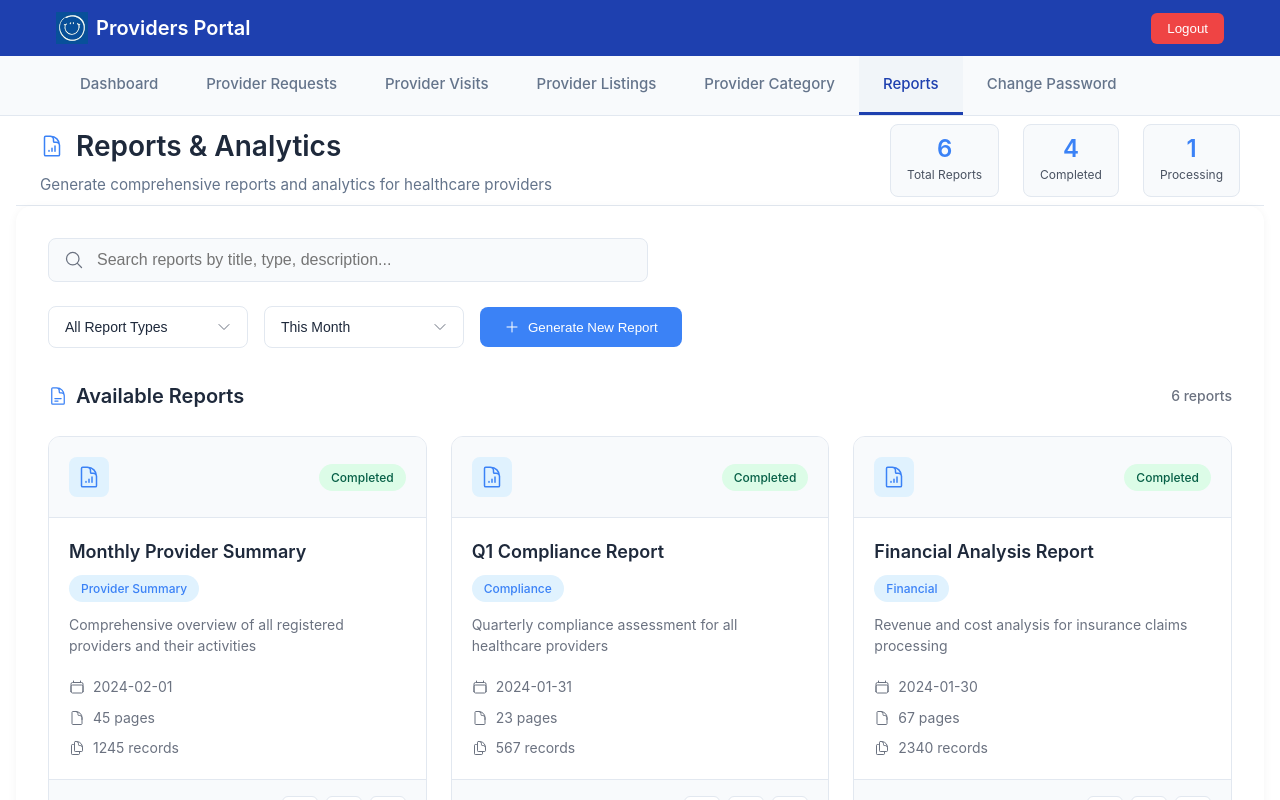
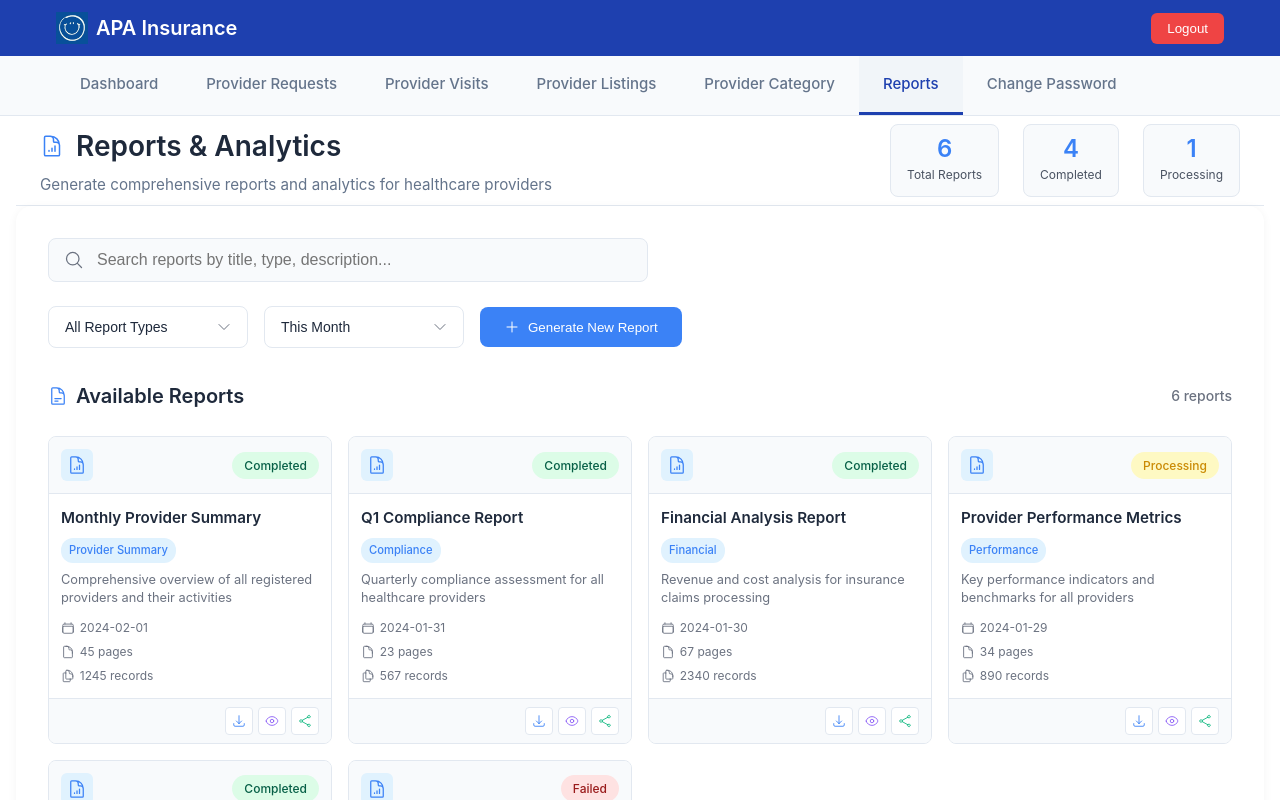
Before and after one commit to markwasilwa/apa-provider-mgmt-portal, a Vue app: page /reports in a window 1280 px wide. Shown: the top 800 px of the page. Built offline with nearby package versions, Linux system fonts and the light colour scheme.

Commit message:
redesigns 17

```diff
--- a/src/components/TopNavigation.vue
+++ b/src/components/TopNavigation.vue
@@ -3,7 +3,7 @@
     <div class="nav-container">
       <div class="logo">
         <img src="@/assets/happiness.jpeg" alt="Providers Portal" class="logo-img">
-        <span class="logo-text">Providers Portal</span>
+        <span class="logo-text">APA Insurance</span>
       </div>
       <div class="auth-section">
         <button class="login-btn" v-if="!isLoggedIn" @click="login">Login</button>
--- a/src/components/pages/Dashboard.vue
+++ b/src/components/pages/Dashboard.vue
@@ -5,7 +5,6 @@
       <div class="header-content">
         <div class="title-group">
           <h1 class="main-title">
-            <ChartBarIcon class="icon" />
             Providers Portal
           </h1>
           <p class="subtitle">Overview of system metrics and key performance indicators</p>
--- a/src/components/pages/Reports.vue
+++ b/src/components/pages/Reports.vue
@@ -619,14 +619,14 @@ onMounted(() => {
 /* Reports Grid Styles */
 .reports-grid {
   display: grid;
-  grid-template-columns: repeat(auto-fill, minmax(350px, 1fr));
-  gap: 1.5rem;
+  grid-template-columns: repeat(auto-fill, minmax(250px, 1fr));
+  gap: 1rem;
 }
 
 .report-card {
   background: white;
   border: 1px solid #e2e8f0;
-  border-radius: 0.75rem;
+  border-radius: 0.5rem;
   overflow: hidden;
   transition: transform 0.2s, box-shadow 0.2s;
 }
@@ -640,7 +640,7 @@ onMounted(() => {
   display: flex;
   justify-content: space-between;
   align-items: center;
-  padding: 1.25rem;
+  padding: 0.75rem;
   background: #f8fafc;
   border-bottom: 1px solid #e2e8f0;
 }
@@ -649,15 +649,15 @@ onMounted(() => {
   display: flex;
   align-items: center;
   justify-content: center;
-  width: 2.5rem;
-  height: 2.5rem;
+  width: 2rem;
+  height: 2rem;
   background: #e0f2fe;
-  border-radius: 0.5rem;
+  border-radius: 0.375rem;
 }
 
 .report-icon {
-  width: 1.5rem;
-  height: 1.5rem;
+  width: 1.25rem;
+  height: 1.25rem;
   color: #3b82f6;
 }
 
@@ -686,56 +686,56 @@ onMounted(() => {
 }
 
 .report-body {
-  padding: 1.25rem;
+  padding: 0.75rem;
 }
 
 .report-title {
-  font-size: 1.125rem;
+  font-size: 0.95rem;
   font-weight: 600;
   color: #1e293b;
-  margin-bottom: 0.5rem;
+  margin-bottom: 0.375rem;
 }
 
 .report-type-badge {
   display: inline-block;
   background: #e0f2fe;
   color: #3b82f6;
-  padding: 0.25rem 0.75rem;
-  border-radius: 1rem;
-  font-size: 0.75rem;
+  padding: 0.2rem 0.5rem;
+  border-radius: 0.75rem;
+  font-size: 0.7rem;
   font-weight: 500;
-  margin-bottom: 0.75rem;
+  margin-bottom: 0.5rem;
 }
 
 .report-description {
   color: #6b7280;
-  font-size: 0.875rem;
-  line-height: 1.5;
-  margin-bottom: 1.25rem;
+  font-size: 0.8rem;
+  line-height: 1.4;
+  margin-bottom: 0.75rem;
 }
 
 .report-meta {
   display: flex;
   flex-direction: column;
-  gap: 0.5rem;
+  gap: 0.3rem;
 }
 
 .meta-item {
   display: flex;
   align-items: center;
-  gap: 0.5rem;
+  gap: 0.3rem;
   color: #6b7280;
-  font-size: 0.875rem;
+  font-size: 0.75rem;
 }
 
 .meta-icon {
-  width: 1rem;
-  height: 1rem;
+  width: 0.875rem;
+  height: 0.875rem;
   color: #6b7280;
 }
 
 .report-footer {
-  padding: 1rem 1.25rem;
+  padding: 0.5rem 0.75rem;
   border-top: 1px solid #e2e8f0;
   background: #f8fafc;
 }
@@ -743,16 +743,16 @@ onMounted(() => {
 .action-buttons {
   display: flex;
   justify-content: flex-end;
-  gap: 0.5rem;
+  gap: 0.3rem;
 }
 
 .action-btn {
   display: flex;
   align-items: center;
   justify-content: center;
-  width: 2.25rem;
-  height: 2.25rem;
-  border-radius: 0.375rem;
+  width: 1.75rem;
+  height: 1.75rem;
+  border-radius: 0.25rem;
   background: white;
   border: 1px solid #e2e8f0;
   cursor: pointer;
@@ -776,8 +776,8 @@ onMounted(() => {
 }
 
 .action-icon {
-  width: 1.25rem;
-  height: 1.25rem;
+  width: 1rem;
+  height: 1rem;
 }
 
 /* Toast Notification */
@@ -864,6 +864,13 @@ onMounted(() => {
   }
 
   .reports-grid {
+    grid-template-columns: repeat(2, 1fr);
+    gap: 0.75rem;
+  }
+}
+
+@media (max-width: 480px) {
+  .reports-grid {
     grid-template-columns: 1fr;
   }
 }
```
